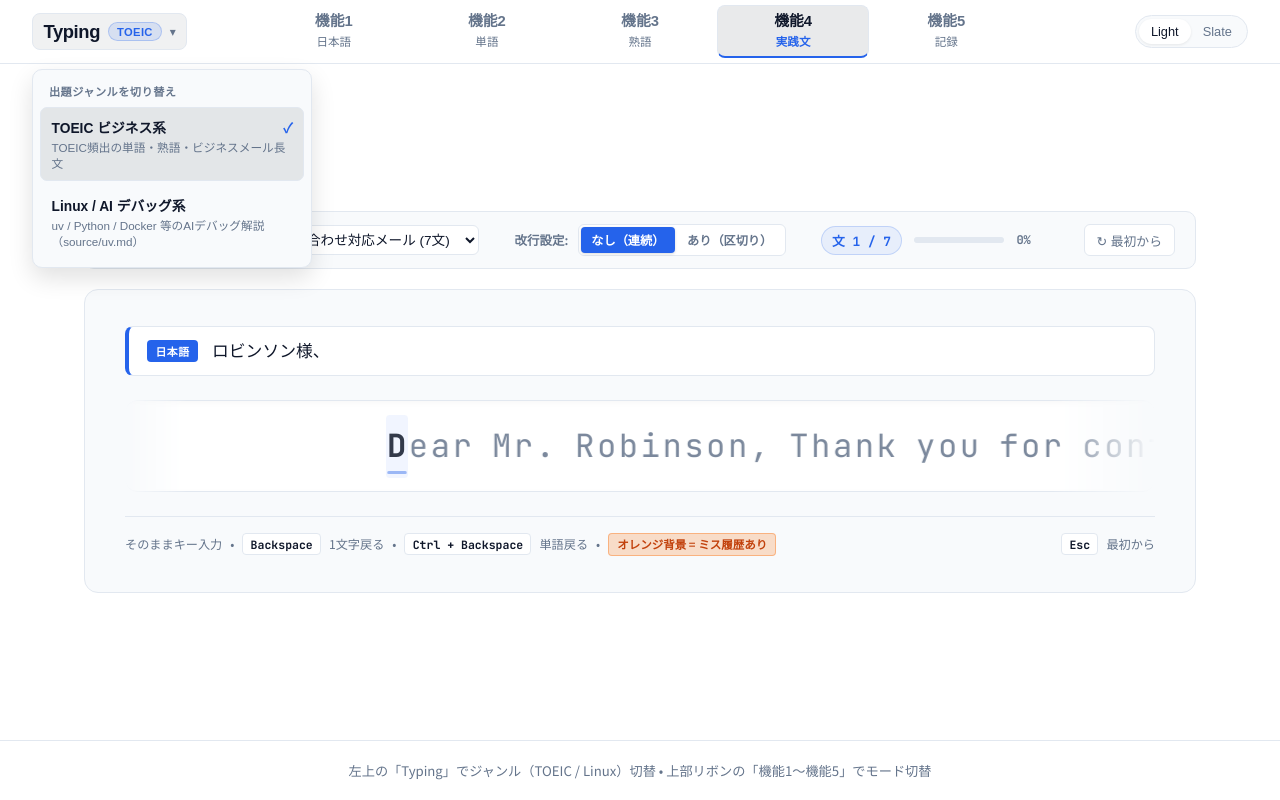
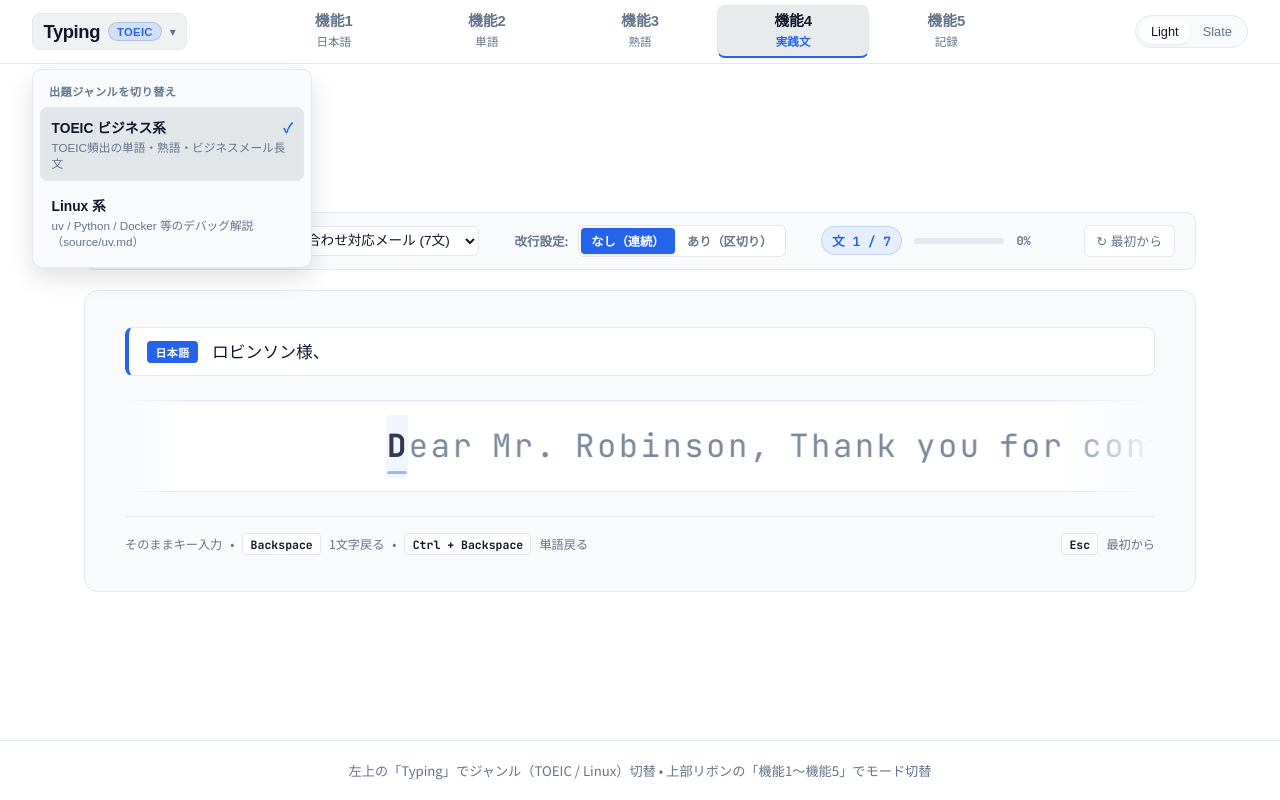
Before and after one commit to imakuma-ryoichi/toeic-typing-app, a React (Vite) app in the folder toeic-typing-app/: page / in a window 1280 px wide. Both pictures are taken after a click on the button "クリックしてジャンル（TOEIC系 / Linux系）を切り替え". Built offline with nearby package versions, Linux system fonts and the light colour scheme.

Commit message:
style(typing): remove AI label and orange-background legend; distinguish chars by green/orange/red text color

```diff
--- a/toeic-typing-app/src/App.tsx
+++ b/toeic-typing-app/src/App.tsx
@@ -282,12 +282,12 @@ function App() {
               >
                 <div className="genre-item-top">
                   <span className="genre-item-title">
-                    Linux / AI デバッグ系
+                    Linux 系
                   </span>
                   {genre === "linux" && <span className="genre-check">✓</span>}
                 </div>
                 <span className="genre-item-desc">
-                  uv / Python / Docker 等のAIデバッグ解説（source/uv.md）
+                  uv / Python / Docker 等のデバッグ解説（source/uv.md）
                 </span>
               </button>
             </div>
--- a/toeic-typing-app/src/components/LongTextTyping.css
+++ b/toeic-typing-app/src/components/LongTextTyping.css
@@ -400,26 +400,17 @@
 }
 
 /* ==========================================================================
-   1回でもミスした箇所（オレンジ背景で常時ハイライト）
-   Backspaceで戻った後や、正しく打ち直した後もオレンジ背景を維持
+   文字色による3段階の区別（背景なし）
+   - 緑   : 一発で正解した文字 (.char-correct)
+   - オレンジ: 1回以上ミスした後に正しく打ち直した文字 (.char-once-missed.char-correct)
+   - 赤   : 現在ミスしている文字 (.char-incorrect)
    ========================================================================== */
-.typing-char.char-once-missed {
-  background-color: rgba(249, 115, 22, 0.28) !important;
-  box-shadow: inset 0 0 0 1px rgba(249, 115, 22, 0.45);
-}
-
 .typing-char.char-once-missed.char-correct {
-  color: #c2410c;
-  font-weight: 600;
-}
-
-[data-theme="slate"] .typing-char.char-once-missed {
-  background-color: rgba(251, 146, 60, 0.32) !important;
-  box-shadow: inset 0 0 0 1px rgba(251, 146, 60, 0.5);
+  color: #ea580c;
 }
 
 [data-theme="slate"] .typing-char.char-once-missed.char-correct {
-  color: #fdba74;
+  color: #fb923c;
 }
 
 /* ターゲット文字の下に表示されるキャレット */
@@ -621,21 +612,6 @@
   color: var(--text-primary);
 }
 
-.missed-legend-chip {
-  font-size: 0.72rem;
-  font-weight: 600;
-  padding: 0.15rem 0.5rem;
-  border-radius: 4px;
-  background-color: rgba(249, 115, 22, 0.22);
-  color: #c2410c;
-  border: 1px solid rgba(249, 115, 22, 0.4);
-}
-
-[data-theme="slate"] .missed-legend-chip {
-  color: #fdba74;
-  background-color: rgba(251, 146, 60, 0.25);
-}
-
 @media (max-width: 768px) {
   .completion-metrics-grid {
     grid-template-columns: repeat(2, 1fr);
--- a/toeic-typing-app/src/components/LongTextTyping.tsx
+++ b/toeic-typing-app/src/components/LongTextTyping.tsx
@@ -72,7 +72,7 @@ export function LongTextTyping({
   const [mistakes, setMistakes] = useState<number>(0);
   const [hasErrorFlash, setHasErrorFlash] = useState<boolean>(false);
 
-  // 1回でもミスした文字インデックスの記録（オレンジ背景表示 & 一発精度算出用）
+  // 1回でもミスした文字インデックスの記録（オレンジ文字表示 & 一発精度算出用）
   const [missedIndices, setMissedIndices] = useState<Set<number>>(new Set());
   const [completedSentencesMissedCount, setCompletedSentencesMissedCount] =
     useState<number>(0);
@@ -449,7 +449,7 @@ export function LongTextTyping({
       <div className="longtext-top-bar">
         <div className="text-selector-group">
           <span className={`genre-indicator-badge genre-${genre}`}>
-            {genre === "toeic" ? "TOEIC" : "Linux / AI"}
+            {genre === "toeic" ? "TOEIC" : "Linux"}
           </span>
           <label htmlFor="text-select" className="text-select-label">
             {tabMeta.selectorLabel}
@@ -534,7 +534,7 @@ export function LongTextTyping({
             <div className="completion-header">
               <h2>{currentText.title} クリア！</h2>
               <p>
-                すべての入力を完了しました。オレンジ背景の箇所は1回以上ミスした文字です。
+                すべての入力を完了しました。
               </p>
             </div>
 
@@ -687,8 +687,6 @@ export function LongTextTyping({
             <span className="kbd-badge">Backspace</span> 1文字戻る
             <span>•</span>
             <span className="kbd-badge">Ctrl + Backspace</span> 単語戻る
-            <span>•</span>
-            <span className="missed-legend-chip">オレンジ背景 = ミス履歴あり</span>
           </div>
           <div className="hint-keys">
             <span className="kbd-badge">Esc</span> 最初から
```
